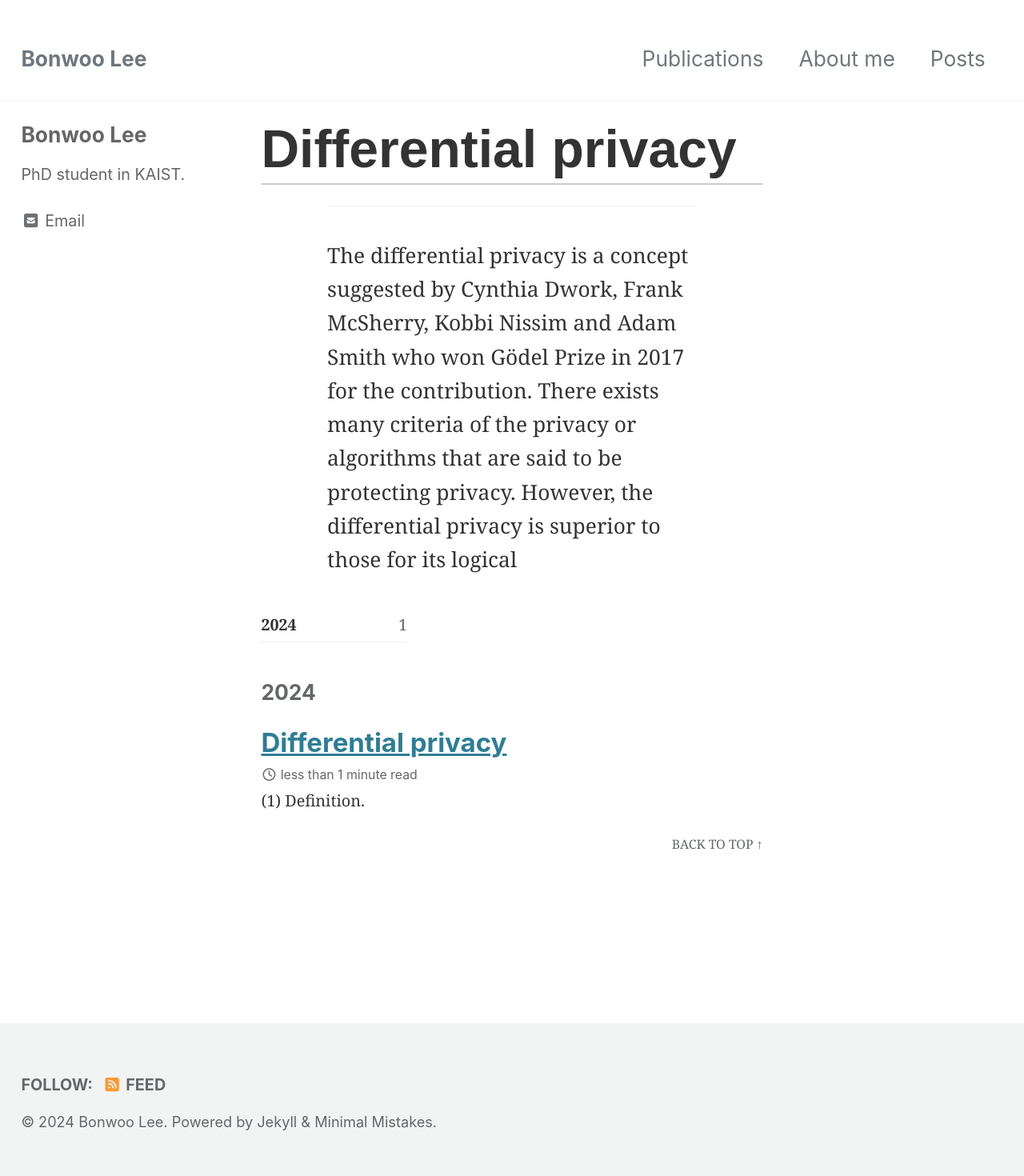
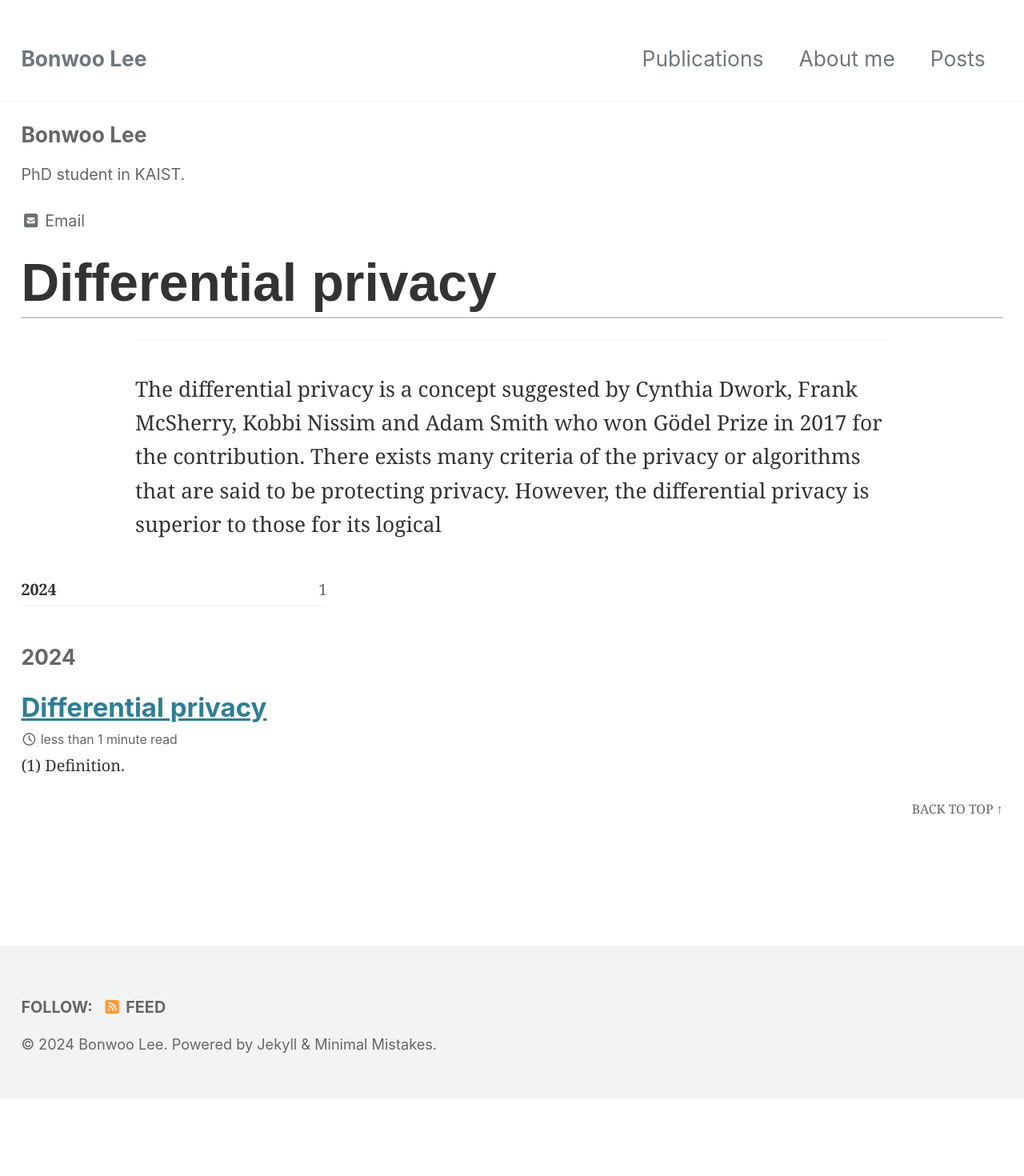
Before and after one commit to righthim/righthim.github.io, a Jekyll site: the page built from _posts/2024-12-29-Differential privacy (definition).md, in a window 1280 px wide. Shown: the whole page at 80% size. Built offline with Jekyll 4.4.1, drawn with Linux system fonts in a browser that asks for light colours; cached includes are drawn as plain includes; after the commit the page ends 1373 px from its top, so only the background shows below that.

Commit message:
Update post custom.css

```diff
--- a/assets/css/post custom.css
+++ b/assets/css/post custom.css
@@ -2,6 +2,13 @@
 
 /* In assets/css/post_custom.css */
 
+/* Ensure the archive container takes up the full width of the screen */
+.archive {
+  width: 100%;              /* Set to 100% width */
+  max-width: 100%;          /* Allow full width expansion */
+  padding: 0;               /* Optional: Remove any internal padding */
+  margin: 0 auto;           /* Optional: Center the content */
+}
 /* Define the post-container class */
 .post-container {
   width: 80%;            /* Adjust the width to 80% of the screen */
```
